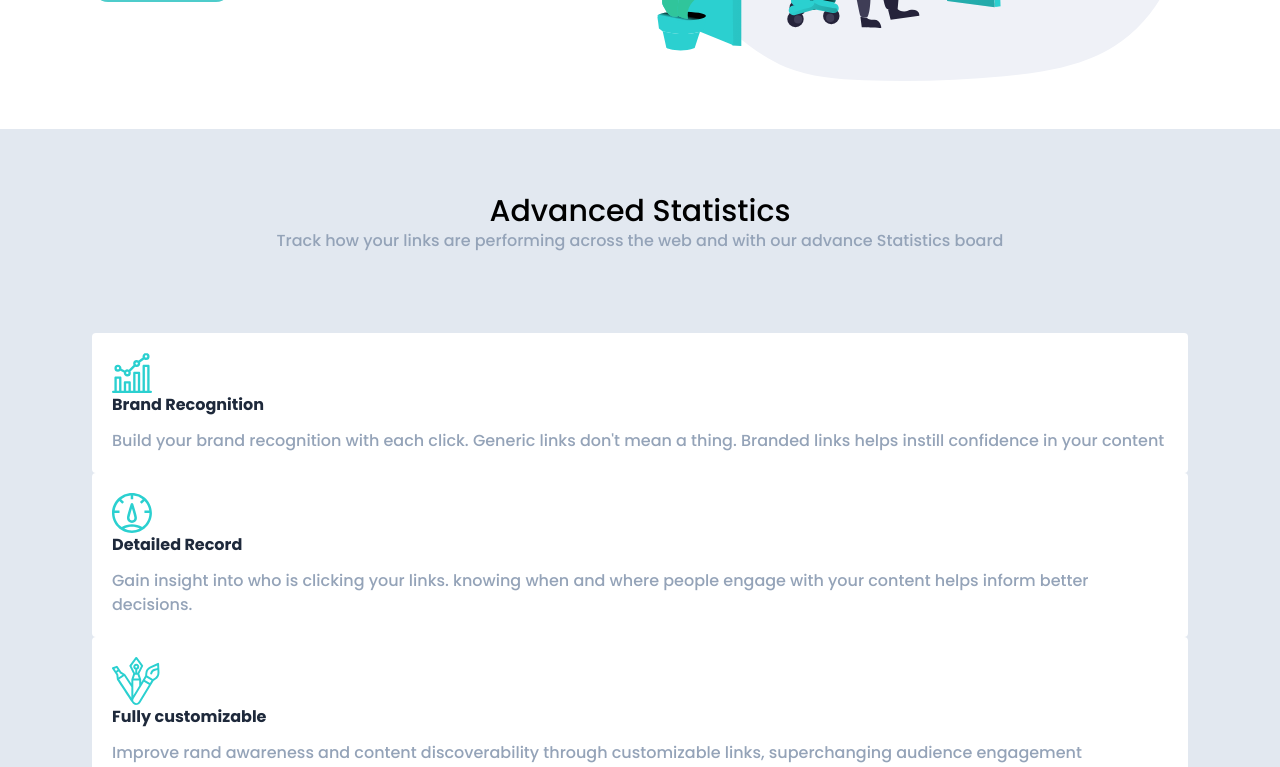
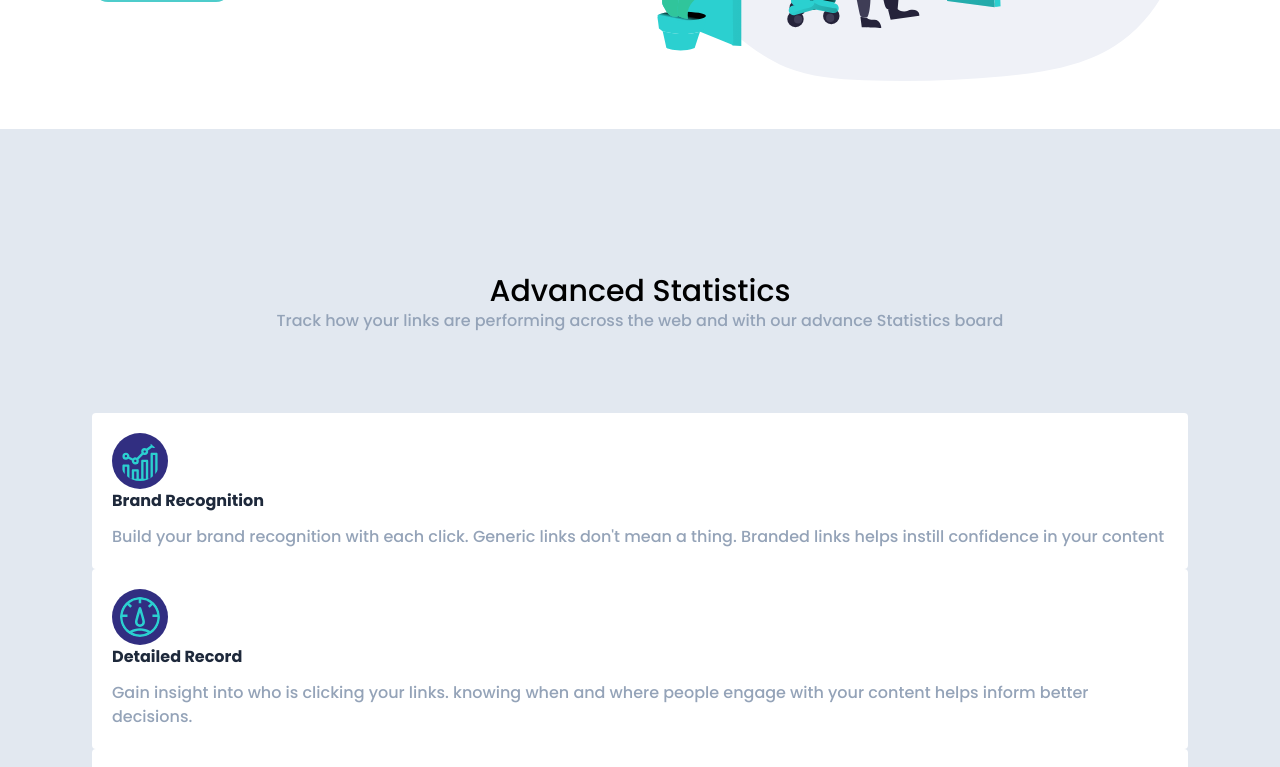
Before and after one commit to Alice2212/url-shortening-app, a React (Create React App) app: page / in a window 1280 px wide. Shown: the part 400-1167 px from the top of the page. Built offline with nearby package versions, Linux system fonts and the light colour scheme.

Commit message:
advance section updated

```diff
--- a/src/components/Advance.jsx
+++ b/src/components/Advance.jsx
@@ -6,7 +6,7 @@ import customizableImg from "../assets/images/icon-fully-customizable.svg";
 const Advance = () => {
   return (
     <>
-      <section className="advance-wrapper bg-slate-200">
+      <section className="bg-slate-200 lg:py-20">
         <div className="max-width py-16">
           {/* advance title */}
           <div className="text-center">
@@ -20,7 +20,11 @@ const Advance = () => {
           <div className="mt-20">
             {/* card one */}
             <div className="bg-white p-5 rounded">
-              <img src={brandImg} alt="brand image" />
+              <img
+                src={brandImg}
+                alt="brand image"
+                className="bg-indigo-900 p-2 rounded-full"
+              />
               <h3 className="text-slate-800 text-bold mb-3 font-bold">
                 Brand Recognition
               </h3>
@@ -34,7 +38,11 @@ const Advance = () => {
 
           {/* card two */}
           <div className="bg-white p-5 rounded">
-            <img src={detailImg} alt="detail image" />
+            <img
+              src={detailImg}
+              alt="detail image"
+              className="bg-indigo-900 p-2 rounded-full"
+            />
             <h3 className="text-slate-800 text-bold mb-3 font-bold">
               Detailed Record
             </h3>
@@ -47,7 +55,11 @@ const Advance = () => {
 
           {/* card three */}
           <div className="bg-white p-5 rounded">
-            <img src={customizableImg} alt="customizable image" />
+            <img
+              src={customizableImg}
+              alt="customizable image"
+              className="bg-indigo-900 p-2 rounded-full"
+            />
             <h3 className="text-slate-800 text-bold mb-3 font-bold">
               Fully customizable
             </h3>
```
